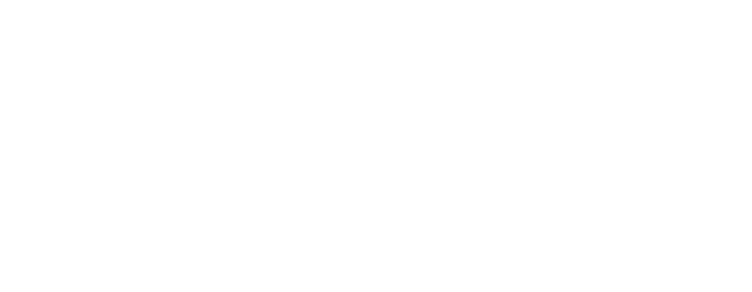
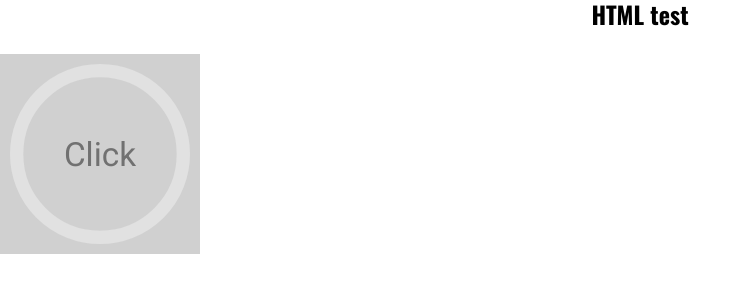
Before and after one commit to Andrey-Glukhov/html_tst, a plain HTML site: page index.html in a window 1280 px wide. Shown: the whole page, without its empty margins (0-752 px from the left). Drawn offline with nearby package versions, Linux system fonts and the light colour scheme.

Commit message:
Clean some

```diff
--- a/index.html
+++ b/index.html
@@ -10,7 +10,23 @@
 	<link rel="shortcut icon" href="img/favicon.ico" type="image/x-icon">
 </head>
 <main>
+	<h1>HTML test</h1>
+	<div class="wrapper">
+		<svg id="svg1" xmlns="http://www.w3.org/2000/svg"
+    xmlns:xlink="http://www.w3.org/1999/xlink"
+     width="200" height="200" viewBox="0 0 120 120" >
+      <!-- Фон серого цвета       -->
+      <rect width="100%" height="100%" fill="#D0D0D0" />
+      <!-- Путь заполнения линии прогрессбара     -->
+    <circle cx="60" cy="60" r="50" fill="none" stroke="#E1E1E1" stroke-width="8"/>
+    <circle cx="60" cy="60" r="50" transform="rotate(-90 60 60)" fill="none" stroke-dashoffset="314" stroke-dasharray="314"  stroke="dodgerblue" stroke-width="8" >
+          <!--Анимация  изменение отступа линии stroke-dashoffset от 314 до 0 -->
+     <animate attributeName="stroke-dashoffset" dur="4s" begin="svg1.click" values="314;0" />
+     </circle>
+      <text id="count" x="50%" y="50%" fill="#717171" text-anchor="middle" dy="7" font-size="20">Click</text>
 
+</svg>
+	</div>
 
 
 </main>
```
